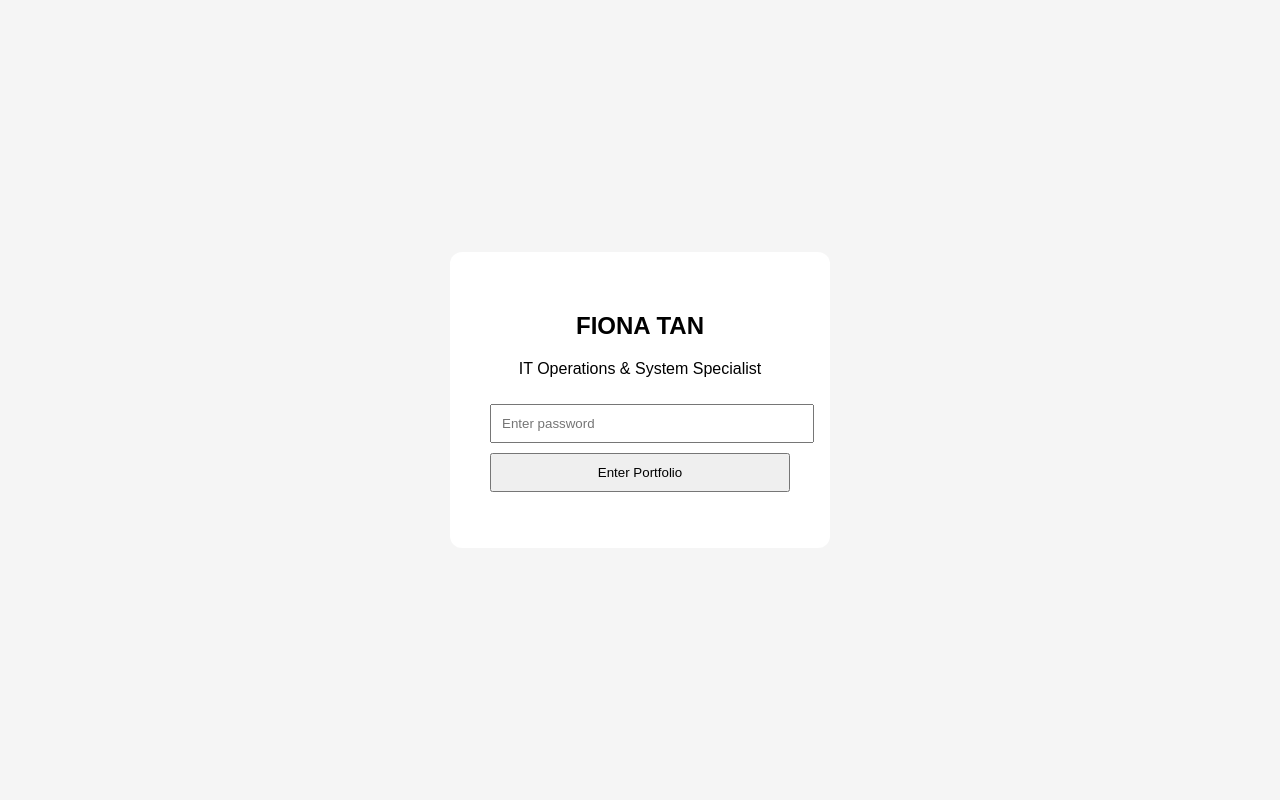
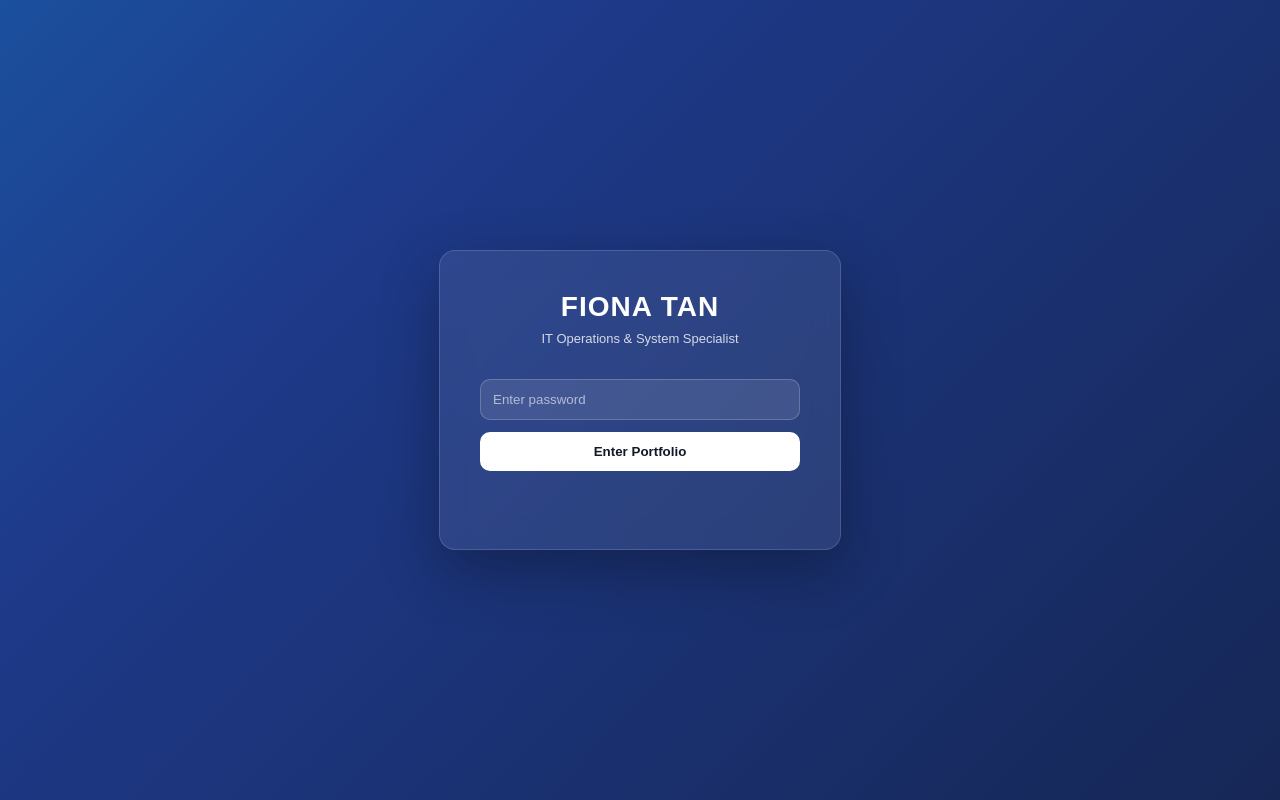
Before and after one commit to GloverGlow/gloverglow.github.io, a plain HTML site: page index.html in a window 1280 px wide. Drawn offline with Linux system fonts and the light colour scheme.

Commit message:
Updated Index and Portfolio
Animated background and section styling

```diff
--- a/index.html
+++ b/index.html
@@ -1,4 +1,177 @@
 <!DOCTYPE html>
+<html>
+<head>
+  <title>Fiona Tan Portfolio</title>
+
+  <style>
+    body {
+      margin: 0;
+      font-family: Arial;
+      height: 100vh;
+      display: flex;
+      justify-content: center;
+      align-items: center;
+
+      /* premium animated background */
+      background: linear-gradient(-45deg, #0f172a, #1e3a8a, #0ea5e9, #111827);
+      background-size: 400% 400%;
+      animation: gradientMove 12s ease infinite;
+    }
+
+    @keyframes gradientMove {
+      0% { background-position: 0% 50%; }
+      50% { background-position: 100% 50%; }
+      100% { background-position: 0% 50%; }
+    }
+
+    /* glass card */
+    .box {
+      width: 320px;
+      padding: 40px;
+      border-radius: 16px;
+      text-align: center;
+
+      background: rgba(255, 255, 255, 0.08);
+      backdrop-filter: blur(14px);
+      -webkit-backdrop-filter: blur(14px);
+
+      border: 1px solid rgba(255, 255, 255, 0.15);
+      box-shadow: 0 20px 60px rgba(0,0,0,0.3);
+
+      color: white;
+    }
+
+    .box h2 {
+      margin: 0;
+      font-size: 28px;
+      letter-spacing: 1px;
+    }
+
+    .box p {
+      margin-top: 8px;
+      font-size: 13px;
+      opacity: 0.8;
+    }
+
+    /* input {
+      width: 100%;
+      padding: 12px;
+      margin-top: 20px;
+
+      border-radius: 10px;
+      border: 1px solid rgba(255,255,255,0.2);
+      outline: none;
+
+      background: rgba(255,255,255,0.1);
+      color: white;
+    } */
+
+    input::placeholder {
+      color: rgba(255,255,255,0.6);
+    }
+
+    input:focus {
+      border: 1px solid #38bdf8;
+      box-shadow: 0 0 10px rgba(56,189,248,0.4);
+    }
+
+    /* button {
+      margin-top: 15px;
+      width: 100%;
+      padding: 12px;
+
+      border: none;
+      border-radius: 10px;
+
+      background: white;
+      color: #111827;
+      font-weight: bold;
+      cursor: pointer;
+
+      transition: 0.2s;
+    } */
+
+    /* button:hover {
+      transform: translateY(-2px);
+      box-shadow: 0 10px 20px rgba(0,0,0,0.2);
+    } */
+
+    input, button {
+      width: 100%;
+      box-sizing: border-box;
+      border-radius: 10px;
+    }
+
+    /* INPUT */
+    input {
+      padding: 12px;
+      margin-top: 20px;
+
+      border: 1px solid rgba(255,255,255,0.2);
+      outline: none;
+
+      background: rgba(255,255,255,0.1);
+      color: white;
+    }
+
+    /* BUTTON */
+    button {
+      margin-top: 12px;
+      padding: 12px;
+
+      border: none;
+      background: white;
+      color: #111827;
+      font-weight: bold;
+      cursor: pointer;
+
+      transition: 0.2s;
+    }
+
+    button:hover {
+      transform: translateY(-2px);
+      box-shadow: 0 12px 25px rgba(0,0,0,0.25);
+    }
+
+    #error {
+      margin-top: 10px;
+      font-size: 12px;
+      color: #f87171;
+      height: 16px;
+    }
+  </style>
+</head>
+
+<body>
+
+<div class="box">
+  <h2>FIONA TAN</h2>
+  <p>IT Operations & System Specialist</p>
+
+  <input type="password" id="passcode" placeholder="Enter password">
+
+  <button onclick="checkPass()">Enter Portfolio</button>
+
+  <p id="error"></p>
+</div>
+
+<script>
+function checkPass() {
+  const input = document.getElementById("passcode").value;
+  const correctPassword = "FIONATAN";
+
+  if (input === correctPassword) {
+    window.location.href = "portfolio.html";
+  } else {
+    document.getElementById("error").innerText = "Incorrect password. Try again.";
+  }
+}
+</script>
+
+</body>
+</html>
+
+<!-- <!DOCTYPE html>
 <html>
 <head>
   <title>Fiona Tan Portfolio</title>
@@ -64,4 +237,4 @@ function checkPass() {
 </script>
 
 </body>
-</html>
+</html> -->
```
Also changed, not shown: portfolio.html (+111 -46 lines).
